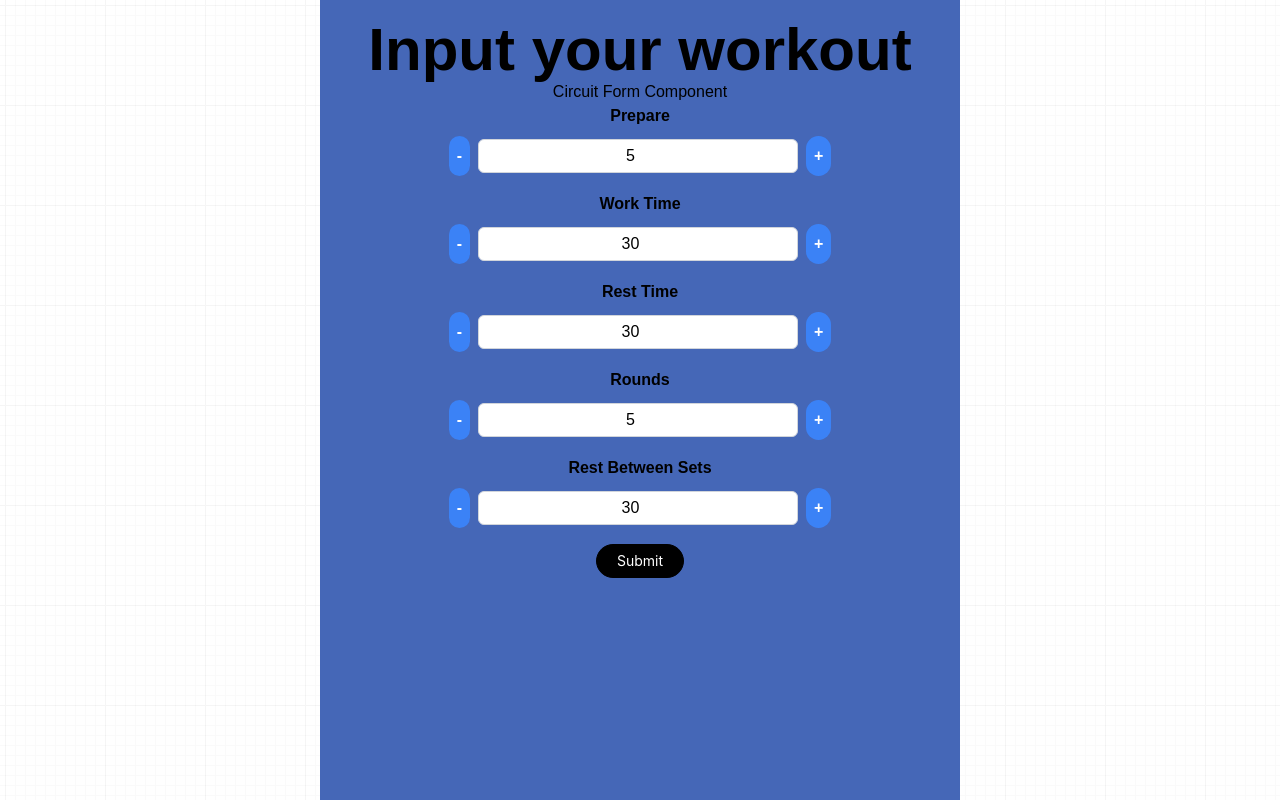
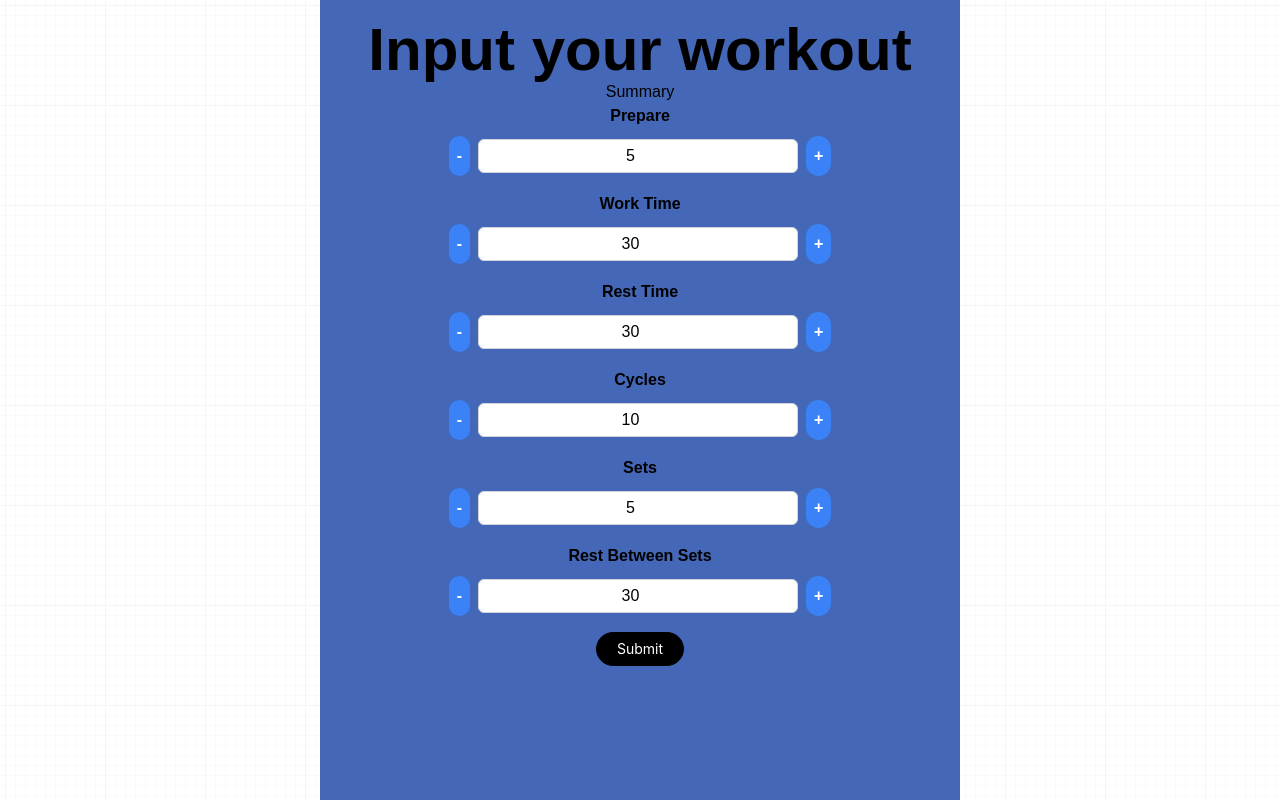
Before and after one commit to jyleong/tabata, a Next.js app: page / in a window 1280 px wide. Built offline with nearby package versions, Linux system fonts and the light colour scheme.

Commit message:
update styling and alerting

```diff
--- a/app/timer/page.tsx
+++ b/app/timer/page.tsx
@@ -1,5 +1,5 @@
 'use client'
-import React from 'react';
+import React, { useState }from 'react';
 import { useSearchParams, useRouter } from 'next/navigation';
 
 import CountdownTimer from '@components/CountdownTimer';
@@ -17,19 +17,55 @@ function useGetAllSearchParams() {
   };
 const Timer = () => {
     const params = useGetAllSearchParams();
-    console.log("In Timer: ", params);
-    // take in the props being sent from submit
-    // it will have to be a timer progress animation that executes
-    // the timer for X seconds for working set
-    // Y seconds for a rest set
-    // There will be W seconds rest between sets
-    // and done Z rounds
-    // after it is all done
+    const numSets = parseInt(params.sets);
+    const numCycles = parseInt(params.cycles);
+    const prepareTime: number = parseInt(params.prepareTime);
+    const workoutSetTime: number = parseInt(params.workTime);
+    const restTime: number = parseInt(params.restTime);
+    const restBetweenSets: number = parseInt(params.restBetweenSets);
+
+    const timerConfigurations = [
+        { label: 'Prepare', duration: prepareTime, state: WorkoutState.PREPARE },
+      ];
+
+      for (let set = 0; set < numSets; set++) {
+        for (let cycle = 0; cycle < numCycles; cycle++) {
+          timerConfigurations.push({
+            label: `Workout Set ${set*cycle + 1}`,
+            duration: workoutSetTime,
+            state: WorkoutState.WORKSET,
+          });
+          timerConfigurations.push({
+            label: 'Rest',
+            duration: restTime,
+            state: WorkoutState.REST,
+          });
+        }
+        if (set < numSets - 1) {
+          timerConfigurations.push({
+            label: 'Rest between sets',
+            duration: restBetweenSets,
+            state: WorkoutState.REST_BETWEEN_SETS
+          });
+        }
+      }
+
+    const [currentTimerIndex, setCurrentTimerIndex] = useState(0);
+
+    const handleTimerComplete = () => { setCurrentTimerIndex(currentTimerIndex + 1) };
     return (
-        <CountdownTimer
-            duration={parseInt(params.prepareTime)}
-            workoutState={WorkoutState.PREPARE}
-        />
+        <div>
+    {currentTimerIndex < timerConfigurations.length ? (
+      <CountdownTimer
+        key={currentTimerIndex}
+        duration={parseInt(timerConfigurations[currentTimerIndex].duration)}
+        workoutState={timerConfigurations[currentTimerIndex].state}
+        onComplete={handleTimerComplete}
+      />
+    ) : (
+      <div>Timers complete!</div>
+    )}
+  </div>
     )
 };
 
--- a/components/Circuit.tsx
+++ b/components/Circuit.tsx
@@ -10,7 +10,8 @@ const Circuit = () => {
     const [prepareTime, setPrepareTime] = useState(5);
     const [workTime, setWorkTime] = useState(30);
     const [restTime, setRestTime] = useState(30);
-    const [rounds, setRounds] = useState(5);
+    const [cycles, setCycles] = useState(10);
+    const [sets, setSets] = useState(5);
     const [restBetweenSets, setRestBetweenSets] = useState(30);
 
     const router = useRouter();
@@ -40,13 +41,21 @@ const Circuit = () => {
         setRestTime(restTime + 1);
     };
 
-    const handleRoundsDecrement = () => {
-        setRounds(rounds - 1);
+    const handleCyclesDecrement = () => {
+        setCycles(cycles - 1);
     };
 
-    const handleRoundsIncrement = () => {
-        setRounds(rounds + 1);
+    const handleCyclesIncrement = () => {
+        setCycles(cycles + 1);
     };
+
+    const handleSetsDecrement = () => {
+        setSets(sets - 1);
+    };
+
+    const handleSetsIncrement = () => {
+        setSets(sets + 1);
+    }
 
     const handleRestBetweenSetsDecrement = () => {
         setRestBetweenSets(restBetweenSets - 1);
@@ -64,23 +73,42 @@ const Circuit = () => {
 
     const handleOnSubmit = (event: React.FormEvent<HTMLFormElement>) => {
         event.preventDefault();
-        // console.log({ prepareTime, workTime, restTime, rounds, restBetweenSets });
         const params = new URLSearchParams(searchParams);
-        // in params set the times then change routes
         params.set('prepareTime', prepareTime.toString());
         params.set('workTime', workTime.toString());
         params.set('restTime', restTime.toString());
-        params.set('rounds', rounds.toString());
+        params.set('cycles', cycles.toString());
+        params.set('sets', sets.toString());
         params.set('restBetweenSets', restBetweenSets.toString());
         const newPath = '/timer?' + params.toString();
         router.push(newPath);
     };
 
+    const formatTime = (time: number) => {
+        const minutes = Math.floor(time / 60);
+        const seconds = time % 60;
+        return `${minutes} minutes, ${seconds} seconds`;
+      };
+
+    const handleSummaryClick = () => {
+        const totalWorkTime = workTime * sets * cycles;
+        const totalRestTime = (restTime * sets * cycles) - restTime;
+        const totalTime = prepareTime + totalWorkTime + totalRestTime + (restBetweenSets * (cycles-1))
+        const summary = `
+          Number of Sets: ${sets}
+          Total time: ${formatTime(totalTime)}
+          Work time: ${formatTime(totalWorkTime)} - ${sets * cycles} intervals
+          Rest time: ${formatTime(totalRestTime)} - ${(cycles + sets - 1)} intervals
+          Rest between sets time: ${formatTime(restBetweenSets * (cycles-1))}
+        `;
+
+        alert(summary);
+      };
+
     return (
         <div className="w-full flex flex-col text-center">
-            <p className="text-bold">
-                Circuit Form Component
-            </p>
+            <button onClick={handleSummaryClick}>Summary</button>
+
             <form
                 className="w-full flex flex-col items-center justify-center gap-4"
                 onSubmit={handleOnSubmit}
@@ -107,11 +135,18 @@ const Circuit = () => {
                     handleInputChange={handleInputChange(setRestTime)}
                 />
                 <SetInput
-                    label="Rounds"
-                    value={rounds}
-                    handleDecrement={handleRoundsDecrement}
-                    handleIncrement={handleRoundsIncrement}
-                    handleInputChange={handleInputChange(setRounds)}
+                    label="Cycles"
+                    value={cycles}
+                    handleDecrement={handleCyclesDecrement}
+                    handleIncrement={handleCyclesIncrement}
+                    handleInputChange={handleInputChange(setCycles)}
+                />
+                <SetInput
+                    label="Sets"
+                    value={sets}
+                    handleDecrement={handleSetsDecrement}
+                    handleIncrement={handleSetsIncrement}
+                    handleInputChange={handleInputChange(setSets)}
                 />
                 <SetInput
                     label="Rest Between Sets"
--- a/components/CountdownTimer.tsx
+++ b/components/CountdownTimer.tsx
@@ -1,11 +1,17 @@
 'use client';
 import React, { useState} from 'react'
 import { CountdownCircleTimer } from "react-countdown-circle-timer";
-import { CountdownTimerProps } from '../types/props';
+import { CountdownTimerProps, WorkoutState } from '../types/props';
 import TimeRender from '@components/TimeRender';
 
+const stateToColor = {
+    [WorkoutState.PREPARE]: '007BFF', // blue
+    [WorkoutState.WORKSET]: '34C759', // green
+    [WorkoutState.REST]: 'FF3B3F', // red
+    [WorkoutState.REST_BETWEEN_SETS]: 'FF3B3F', // red
+  };
 
-const CountdownTimer = ({ duration, workoutState }: CountdownTimerProps) => {
+const CountdownTimer = ({ duration, workoutState, onComplete }: CountdownTimerProps) => {
     const [isPlaying, setIsPlaying] = useState(true);
 
     const handlePlayPause = () => {
@@ -20,23 +26,23 @@ const CountdownTimer = ({ duration, workoutState }: CountdownTimerProps) => {
                 <CountdownCircleTimer
                     isPlaying={isPlaying}
                     duration={duration}
-                    colors={["#004777", "#F7B801", "#A30000", "#A30000"]}
-                    colorsTime={[10, 6, 3, 0]}
+                    colors={`#${stateToColor[workoutState]}`}
                 >
                     {(remainingTime) => (
                         <TimeRender
                             remainingTime={remainingTime.remainingTime}
+                            onComplete={onComplete}
                         />
                     )}
                 </CountdownCircleTimer>
+                <button
+                    className="button-circle .button-circle-z py-4 px-4 rounded mt-6"
+                    onClick={handlePlayPause}
+                >
+                    {isPlaying ? "Pause" : "Play"}
+                </button>
             </div>
-            <button
-                className="button-circle py-2 px-4 rounded mt-4"
-                onClick={handlePlayPause}
-            >
-                {isPlaying ? "Pause" : "Play"}
-            </button>
-    </div>
+        </div>
     );
 };
 
--- a/components/TimeRender.tsx
+++ b/components/TimeRender.tsx
@@ -3,7 +3,7 @@
 import React, { useState, useRef } from 'react';
 import { TimeRenderProps } from '../types/props';
 
-const TimeRender = ({ remainingTime }: TimeRenderProps) => {
+const TimeRender = ({ remainingTime, onComplete }: TimeRenderProps) => {
     const currentTime = useRef(remainingTime);
     const prevTime = useRef<number | null>(null);
 
@@ -18,8 +18,9 @@ const TimeRender = ({ remainingTime }: TimeRenderProps) => {
         isNewTimeFirstTick.current = false;
     }
 
-    // force one last re-render when the time is over to tirgger the last animation
+    // force one last re-render when the time is over to trigger the last animation
     if (remainingTime === 0) {
+        onComplete();
         setTimeout(() => {
         setOneLastRerender((val: number) => val + 1);
         }, 20);
@@ -34,8 +35,8 @@ const TimeRender = ({ remainingTime }: TimeRenderProps) => {
         </div>
         {prevTime.current !== null && (
             <div
-            key={prevTime.current}
-            className={`time ${!isTimeUp ? "down" : ""}`}
+                key={prevTime.current}
+                className={`time ${!isTimeUp ? "down" : ""}`}
             >
             {prevTime.current}
             </div>
--- a/styles/globals.css
+++ b/styles/globals.css
@@ -157,6 +157,10 @@ body {
     @apply bg-blue-500 rounded-full p-2 text-white font-bold;
 }
 
+.button-circle-z {
+    z-index: 1;
+}
+
 .button-circle:hover {
     @apply bg-blue-700;
 }
@@ -190,14 +194,15 @@ body {
     transform: translateY(0);
     opacity: 1;
     transition: all 0.2s;
+    pointer-events: none;
 }
 
 .time-wrapper .time.up {
     opacity: 0;
-    transform: translateY(-100%);
+    transform: translateY(-50%);
 }
 
 .time-wrapper .time.down {
     opacity: 0;
-    transform: translateY(100%);
+    transform: translateY(50%);
 }
--- a/types/props.ts
+++ b/types/props.ts
@@ -20,8 +20,10 @@ export enum WorkoutState {
 export interface CountdownTimerProps {
     duration: number;
     workoutState: WorkoutState;
+    onComplete: () => void;
 }
 
 export interface TimeRenderProps {
     remainingTime: number;
+    onComplete: () => void;
 }
```
